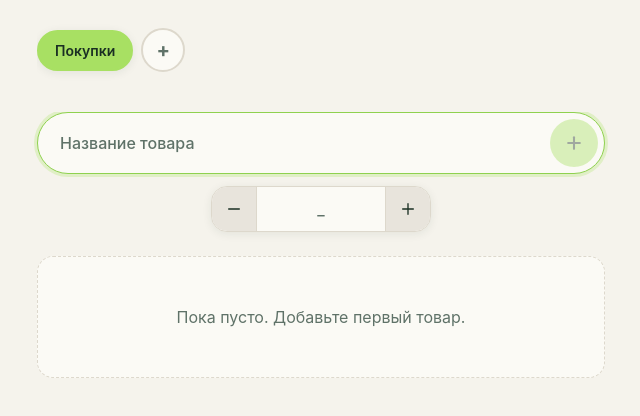
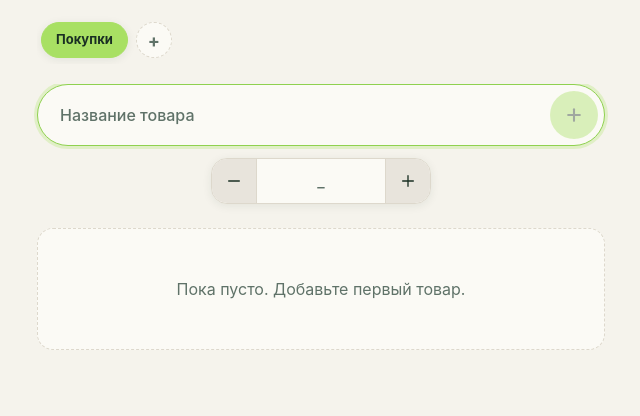
Before and after one commit to AntonF45/tg-shopping-list, a React (Vite) app: page / in a window 1280 px wide. Shown: the top 416 px of the page, without its empty margins (319-959 px from the left). Built offline with nearby package versions, Linux system fonts and the light colour scheme.

Commit message:
Анимация шапки

```diff
--- a/src/index.css
+++ b/src/index.css
@@ -115,23 +115,25 @@ input {
   background: var(--bg);
 }
 
-/* ---------- 4. ЧИПСЫ + STICKY-ШАПКА ---------- */
+/* ---------- 4. ЧИПСЫ + STICKY-ШАПКА (ОПТИМИЗИРОВАНО) ---------- */
 .list-chips-wrapper {
   position: sticky;
   top: 0;
   z-index: 40;
   background: var(--bg);
-  transition: box-shadow 0.25s cubic-bezier(0.4, 0, 0.2, 1);
+  transition: box-shadow 0.3s cubic-bezier(0.4, 0, 0.2, 1);
+  padding-top: var(--safe-top); /* Учет челки iPhone */
 }
 
 .list-chips-wrapper.is-scrolled {
   box-shadow: var(--shadow-1);
 }
 
+/* Анимация схлопывания чипсов */
 .chips-row {
   display: grid;
   grid-template-rows: 1fr;
-  transition: grid-template-rows 0.25s cubic-bezier(0.4, 0, 0.2, 1);
+  transition: grid-template-rows 0.3s cubic-bezier(0.4, 0, 0.2, 1);
   overflow: hidden;
 }
 
@@ -145,12 +147,19 @@ input {
 
 .chips-row-inner {
   display: flex;
-  gap: var(--space-1);
+  gap: 8px;
   align-items: center;
-  padding: var(--space-2) 0;
+  padding: 6px 4px; /* Уменьшенный паддинг для компактности */
   overflow-x: auto;
   scrollbar-width: none;
   -webkit-overflow-scrolling: touch;
+  /* Добавляем плавное исчезновение и сдвиг вверх */
+  transition: opacity 0.2s ease, transform 0.3s cubic-bezier(0.4, 0, 0.2, 1);
+}
+
+.chips-row--collapsed .chips-row-inner {
+  opacity: 0;
+  transform: translateY(-8px); /* Чипсы "улетают" вверх при схлопывании */
 }
 
 .chips-row-inner::-webkit-scrollbar {
@@ -162,23 +171,23 @@ input {
   flex-shrink: 0;
 }
 
-/* ВОТ ЭТИ СТИЛИ БЫЛИ ПОТЕРЯНЫ, ОНИ ВОЗВРАЩАЮТ ДИЗАЙН ЧИПСОВ */
+/* Компактные стили чипсов */
 .list-chip {
   display: inline-flex;
   align-items: center;
   gap: 6px;
-  min-height: 40px;
-  padding: 8px 16px;
-  border: 2px solid var(--border);
+  min-height: 36px; /* Было 40px, стало компактнее */
+  padding: 6px 14px;
+  border: 1.5px solid var(--border);
   border-radius: var(--radius-pill);
   background: var(--surface);
   color: var(--text-muted);
-  font-size: 14px;
+  font-size: 13px; /* Чуть меньше шрифт */
   font-weight: 600;
   white-space: nowrap;
   user-select: none;
   -webkit-user-select: none;
-  transition: background-color 0.2s, color 0.2s, border-color 0.2s, transform 0.15s, box-shadow 0.2s;
+  transition: all 0.2s ease;
 }
 
 .list-chip:active {
@@ -190,55 +199,59 @@ input {
   border-color: var(--accent);
   color: var(--accent-contrast);
   box-shadow: var(--shadow-1);
+  font-weight: 700;
 }
 
 .chip-count {
-  padding: 2px 7px;
-  border-radius: 10px;
-  background: rgba(0, 0, 0, 0.12);
-  font-size: 11px;
+  padding: 2px 6px;
+  border-radius: 8px;
+  background: rgba(0, 0, 0, 0.1);
+  font-size: 10px;
   font-weight: 700;
   font-variant-numeric: tabular-nums;
 }
 
 .list-chip.active .chip-count {
-  background: rgba(255, 255, 255, 0.2);
+  background: rgba(255, 255, 255, 0.25);
 }
 
 [data-theme="dark"] .list-chip.active .chip-count {
-  background: rgba(0, 0, 0, 0.15);
+  background: rgba(0, 0, 0, 0.2);
 }
 
 .list-chip-add {
-  width: 44px;
-  height: 44px;
+  width: 36px; /* Компактная кнопка */
+  height: 36px;
   padding: 0;
   display: flex;
   align-items: center;
   justify-content: center;
-  font-size: 20px;
+  font-size: 18px;
   font-weight: 700;
   border-radius: 50%;
   flex-shrink: 0;
+  border: 1.5px dashed var(--border);
+  color: var(--text-muted);
 }
 
 .chip-input {
-  width: 120px;
-  min-height: 40px;
-  padding: 8px 14px;
-  border: 2px solid var(--accent-strong);
+  width: 110px;
+  min-height: 36px;
+  padding: 6px 12px;
+  border: 1.5px solid var(--accent-strong);
   border-radius: var(--radius-pill);
   background: var(--surface);
   color: var(--text);
-  font-size: 14px;
+  font-size: 13px;
   font-weight: 600;
   outline: none;
 }
 
+/* Анимация появления заголовка (бесшовная передача эстафеты) */
 .scrolled-header {
   display: grid;
   grid-template-rows: 0fr;
-  transition: grid-template-rows 0.25s cubic-bezier(0.4, 0, 0.2, 1);
+  transition: grid-template-rows 0.3s cubic-bezier(0.4, 0, 0.2, 1);
   overflow: hidden;
 }
 
@@ -252,21 +265,22 @@ input {
   align-items: center;
   justify-content: space-between;
   gap: var(--space-2);
-  padding: 14px var(--space-3);
+  padding: 10px 4px; /* Компактный заголовок */
   opacity: 0;
-  transform: translateY(-4px);
-  transition: opacity 0.2s ease, transform 0.2s ease;
+  transform: translateY(8px); /* Начинает появляться снизу */
+  transition: opacity 0.25s ease, transform 0.3s cubic-bezier(0.4, 0, 0.2, 1);
 }
 
 .scrolled-header--visible .scrolled-header-inner {
   opacity: 1;
   transform: translateY(0);
+  /* Небольшая задержка, чтобы чипсы начали схлопываться ПЕРЕД появлением заголовка */
   transition-delay: 0.05s;
 }
 
 .scrolled-title {
   min-width: 0;
-  font-size: 20px;
+  font-size: 18px; /* Оптимальный размер для заголовка */
   font-weight: 700;
   letter-spacing: -0.02em;
   color: var(--text);
@@ -277,11 +291,11 @@ input {
 
 .scrolled-count {
   flex-shrink: 0;
-  padding: 4px 12px;
+  padding: 4px 10px;
   border-radius: var(--radius-pill);
   background: var(--accent);
   color: var(--accent-contrast);
-  font-size: 13px;
+  font-size: 12px;
   font-weight: 700;
   font-variant-numeric: tabular-nums;
 }
```
